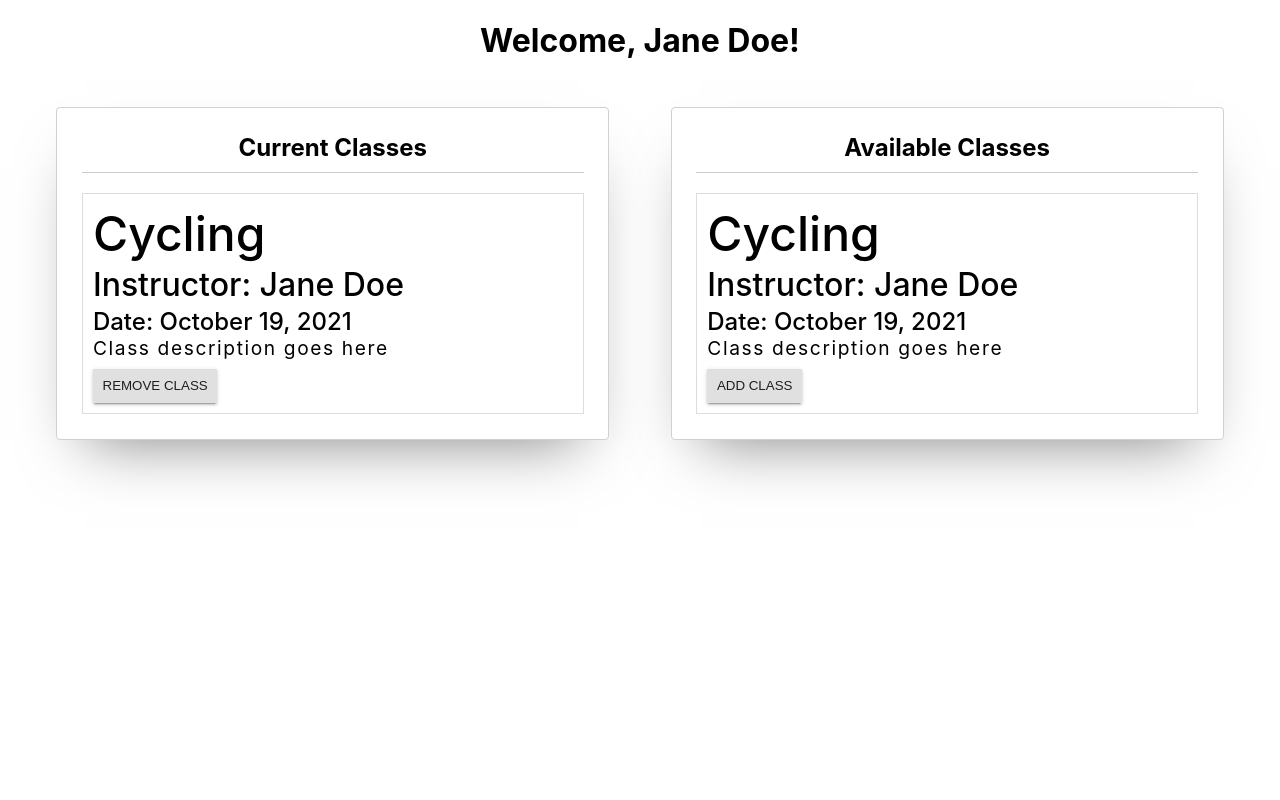
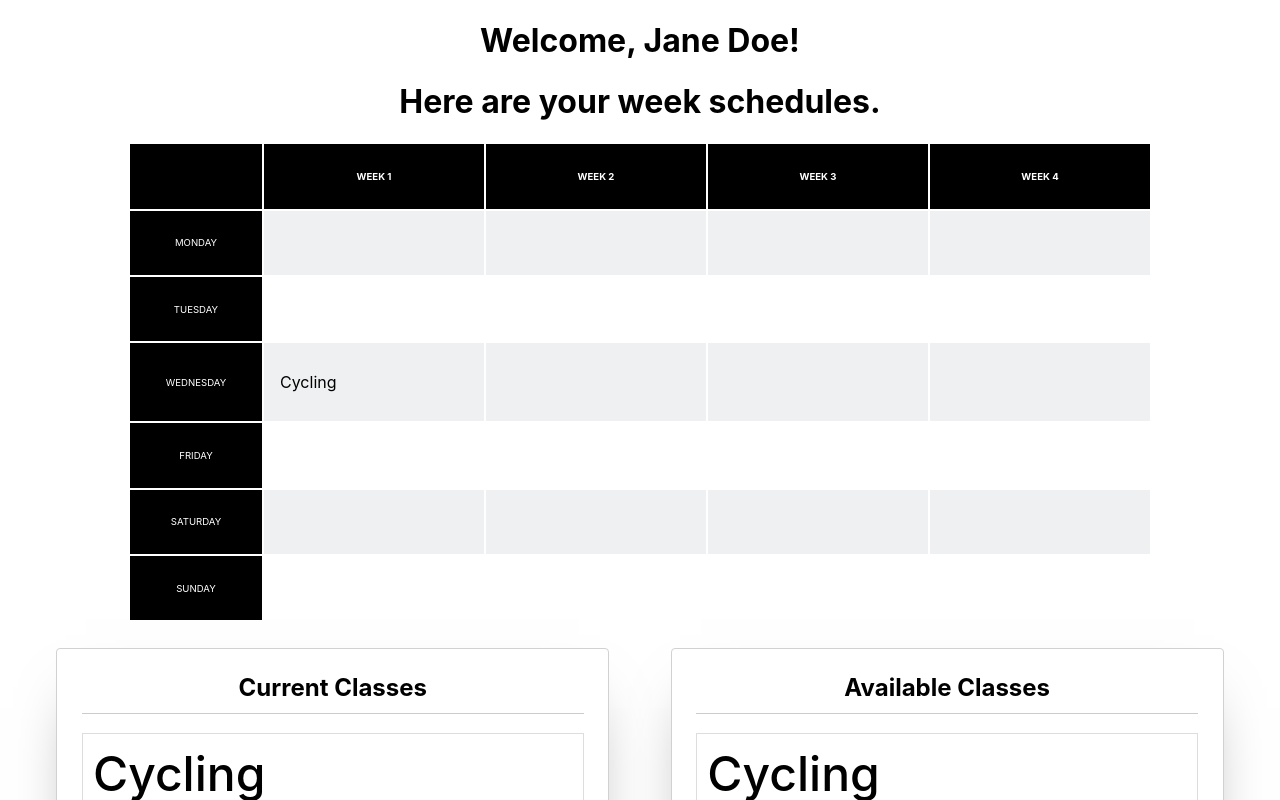
Before and after one commit to Build-Week-anywhere-fitness-6/front-end, a React (Create React App) app: page /client in a window 1280 px wide. Shown: the top 800 px of the page. Built offline with nearby package versions, Linux system fonts and the light colour scheme.

Commit message:
created a weekly schedule table

```diff
--- a/src/components/Client.js
+++ b/src/components/Client.js
@@ -1,3 +1,4 @@
+import { Icon } from '@material-ui/core';
 import styled from 'styled-components';
 
 export default function Client() {
@@ -14,7 +15,64 @@ export default function Client() {
     <div>
       <div>
         <StyledWelcomeText>Welcome, Jane Doe!</StyledWelcomeText>
+        <StyledWelcomeText>Here are your week schedules.</StyledWelcomeText>
       </div>
+      <div>
+        <StyledTable>
+          <StyledRow>
+            <th></th>
+            <th>Week 1</th>
+            <th>Week 2</th>
+            <th>Week 3</th>
+            <th>Week 4</th>
+          </StyledRow>
+          <tr>
+            <StyledCol>Monday</StyledCol>
+            <td></td>
+            <td></td>
+            <td></td>
+            <td></td>
+          </tr>
+          <tr>
+            <StyledCol>Tuesday</StyledCol>
+            <td></td>
+            <td></td>
+            <td></td>
+            <td></td>
+          </tr>
+          <tr>
+            <StyledCol>Wednesday</StyledCol>
+            <td>Cycling</td>
+            <td></td>
+            <td></td>
+            <td></td>
+          </tr>
+          <tr>
+            <StyledCol>Friday</StyledCol>
+            <td></td>
+            <td></td>
+            <td></td>
+            <td></td>
+          </tr>
+          <tr>
+            <StyledCol>Saturday</StyledCol>
+            <td></td>
+            <td></td>
+            <td></td>
+            <td></td>
+          </tr>
+          <tr>
+            <StyledCol>Sunday</StyledCol>
+            <td></td>
+            <td></td>
+            <td></td>
+            <td></td>
+          </tr>
+        </StyledTable>
+      </div>
+
+      {/* Need to create Header component to add nav link to classes page */}
+
       <StyledContainer>
         <StyledCardContainer>
           <StyledHeadline>Current Classes</StyledHeadline>
@@ -47,6 +105,44 @@ export default function Client() {
     </div>
   );
 }
+
+const StyledCol = styled.td`
+  background: black;
+  color: white !important;
+  text-transform: uppercase;
+  font-size: 0.6em;
+  text-align: center;
+`;
+
+const StyledRow = styled.tr`
+  background: black;
+  text-transform: uppercase;
+  font-size: 0.6em;
+  text-align: center;
+`;
+
+const StyledTable = styled.table`
+  color: white;
+  margin: 0 auto;
+  width: 80%;
+  height: 60vh;
+  tr {
+    &:nth-child(2n) {
+      background: #eff0f1;
+    }
+    &:nth-child(2n + 3) {
+      background: #fff;
+    }
+  }
+  th,
+  td {
+    padding: 1rem;
+    width: 10em;
+  }
+  td {
+    color: black;
+  }
+`;
 
 const StyledButton = styled.button`
   color: rgba(0, 0, 0, 0.87);
```
